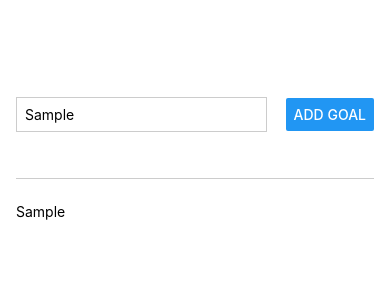
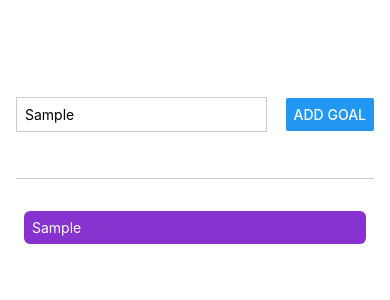
Before and after one commit to raj-wankhade/rn-course, a React Native app: screen / in a window 390 px wide. Both pictures are taken after typing "Sample" into the empty fields and a click on the button "ADD GOAL". Shown: the top 300 px of the page. Built offline with nearby package versions, Linux system fonts and the light colour scheme.

Commit message:
main- difference between andoid and ios styling

```diff
--- a/App.js
+++ b/App.js
@@ -25,7 +25,9 @@
       </View>
       <View style={styles.goalsContainer}>
         {courseGoal.map((goal, index) => (
-          <Text key={index}>{goal}</Text>
+          <View key={index} style={styles.goalItem}>
+            <Text style={styles.goalItemText}>{goal}</Text>
+          </View>
         ))}
       </View>
     </View>
@@ -57,4 +59,14 @@
   goalsContainer: {
     flex: 5,
   },
+  goalItem: {
+    padding: 8,
+    margin: 8,
+    backgroundColor: "#8532cf",
+    color: "#fff",
+    borderRadius: 6,
+  },
+  goalItemText: {
+    color: "#fff",
+  },
 });
```
